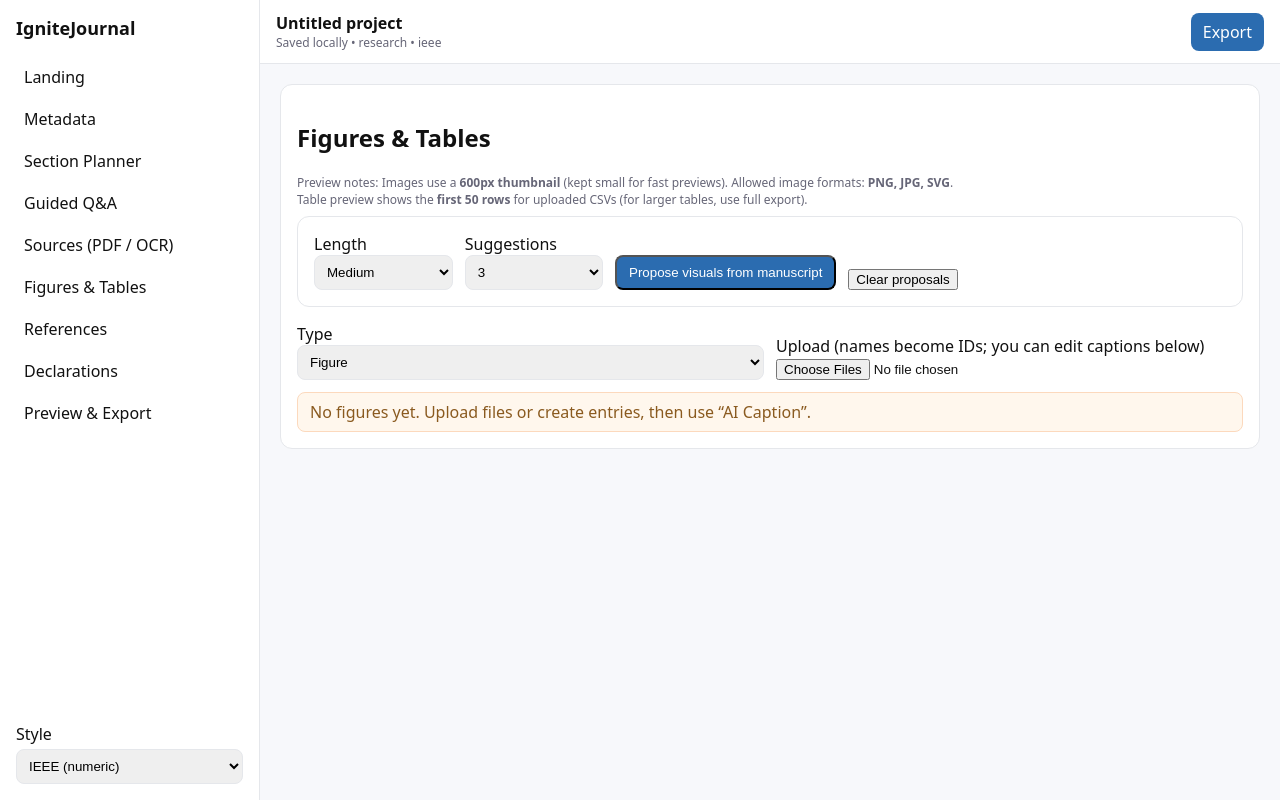
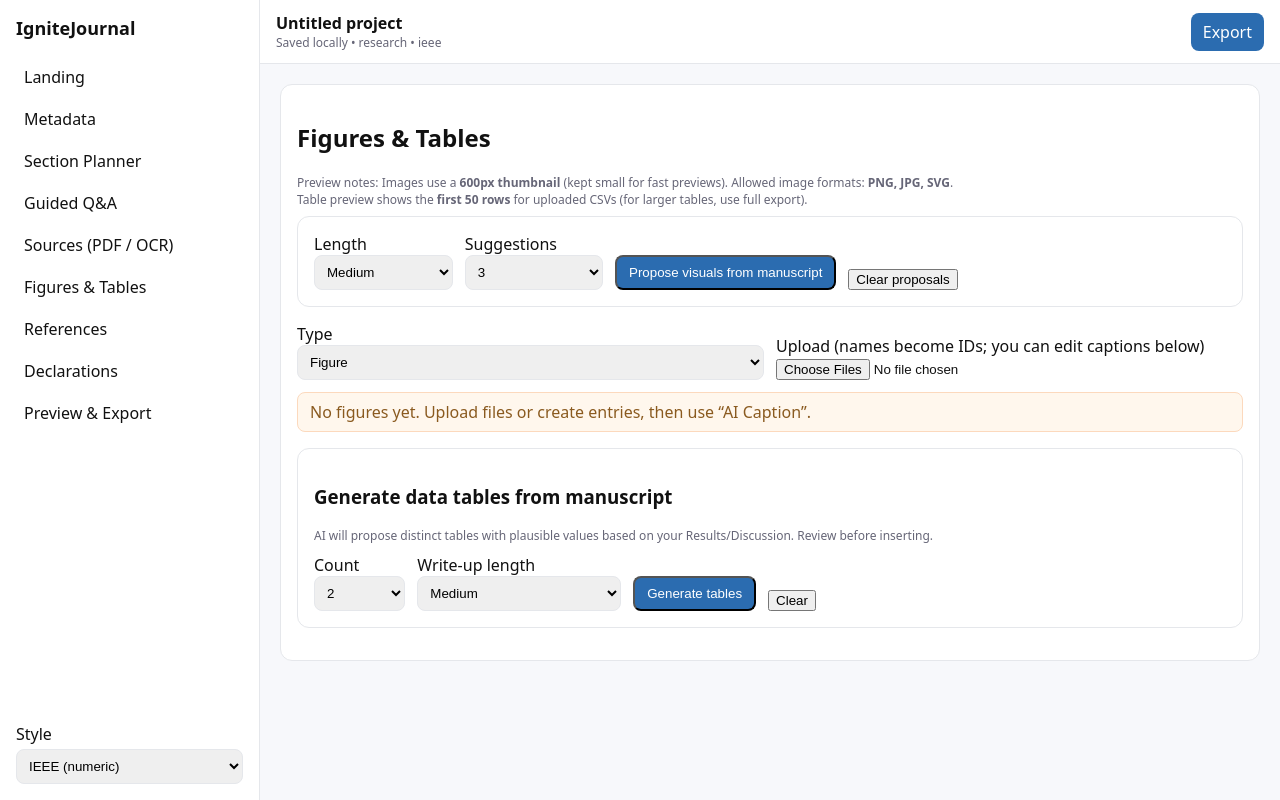
Before and after one commit to Zux12/JournalAI, a React (Vite) app: page /figures in a window 1280 px wide. Built offline with nearby package versions, Linux system fonts and the light colour scheme.

Commit message:
Update Figures.jsx

```diff
--- a/src/features/figures/Figures.jsx
+++ b/src/features/figures/Figures.jsx
@@ -3,7 +3,7 @@ import axios from 'axios';
 import { useProjectState } from '../../app/state.jsx';
 
 export default function Figures(){
-  const { project, update, setFigures, setTables, setSectionDraft, setVisualProposals, setVisualPlacements } = useProjectState();
+  const { project, update, setFigures, setTables, setSectionDraft, setVisualProposals, setVisualPlacements, setGeneratedTableProposals } = useProjectState();
   const [mode, setMode] = React.useState('figure'); // figure|table
   const sections = (project.planner?.sections || []).filter(s => !s.skipped && s.id!=='refs');
 
@@ -16,6 +16,13 @@ export default function Figures(){
   const [vizLen, setVizLen] = React.useState('medium'); // short|medium|long
   const [vizCount, setVizCount] = React.useState(3);
   const proposals = project.visualProposals || [];
+
+  // Generate data tables (panel)
+const [genBusy, setGenBusy] = React.useState(false);
+const [genCount, setGenCount] = React.useState(2);     // how many tables
+const [genLen, setGenLen] = React.useState('medium');  // short|medium|long
+const genTables = project.generatedTableProposals || [];
+
 
   // Per-item placement suggestions
   const [placing, setPlacing] = React.useState({});     // id -> bool
@@ -287,6 +294,66 @@ function applyPlacement(item, modeSel){
 }
 
 
+async function generateTablesFromManuscript(){
+  setGenBusy(true);
+  try{
+    const secs = manuscriptSections();
+    const { data } = await axios.post('/api/ai/generate-tables', {
+      title: project.metadata?.title || '',
+      discipline: project.metadata?.discipline || '',
+      manuscriptSections: secs,
+      count: genCount,
+      length: genLen
+    });
+    setGeneratedTableProposals(Array.isArray(data?.tables) ? data.tables : []);
+  } finally {
+    setGenBusy(false);
+  }
+}
+
+function applyGeneratedTableCreate(t){
+  // ensure unique ID
+  const baseId = t.id && String(t.id).trim() ? t.id : slugId(t.title || 'table');
+  const id = ensureUniqueId(baseId, project.tables || []);
+  const next = [...(project.tables||[]), {
+    id,
+    name: `${id}.csv`,
+    caption: t.caption || '',
+    variables: t.variables || '',
+    notes: '',
+    columns: Array.isArray(t.columns) ? t.columns : [],
+    sampleRows: Array.isArray(t.rows) ? t.rows : []
+  }];
+  setTables(next);
+  alert(`Generated table created: ${id}. Use {tab:${id}} to reference.`);
+}
+
+function applyGeneratedTableInsert(t, modeSel){
+  // modeSel: 'token+writeup' | 'token' | 'notes'
+  // ensure the table exists (create if needed)
+  const existing = (project.tables || []).find(tb => tb.id === t.id);
+  if (!existing) applyGeneratedTableCreate(t);
+
+  const secId = getSectionIdByName(t.placement?.section);
+  if (!secId) return alert('Suggested section not found.');
+
+  const token = `{tab:${t.id}}`;
+  const para  = t.paragraph || '';
+  const current = project.sections?.[secId]?.draft || '';
+
+  if (modeSel === 'notes') {
+    const prevNotes = project.sections?.[secId]?.notes || '';
+    const combined = prevNotes ? (prevNotes + '\n\n' + para) : para;
+    setSectionNotesFor(secId, combined);
+    return alert('Write-up added to Notes for this section.');
+  }
+
+  const insertion = modeSel === 'token+writeup' ? (token + (para ? `\n\n${para}` : '')) : token;
+  const next = insertAfterAnchor(current, t.placement?.anchor, insertion);
+  setSectionDraft(secId, next);
+  alert('Inserted generated table into draft.');
+}
+
 
 
   return (
@@ -482,6 +549,85 @@ function applyPlacement(item, modeSel){
           </div>
         )}
       </div>
+
+
+      {/* Generate data tables (AI) */}
+<div className="card" style={{marginTop:16}}>
+  <h3>Generate data tables from manuscript</h3>
+  <div style={{fontSize:12, color:'#667', margin:'4px 0 10px'}}>
+    AI will propose distinct tables with plausible values based on your Results/Discussion. Review before inserting.
+  </div>
+  <div style={{display:'flex', gap:12, alignItems:'end', flexWrap:'wrap'}}>
+    <div>
+      <label>Count</label>
+      <select className="input" value={genCount} onChange={e=>setGenCount(Number(e.target.value)||2)}>
+        <option value="1">1</option>
+        <option value="2">2</option>
+        <option value="3">3</option>
+      </select>
+    </div>
+    <div>
+      <label>Write-up length</label>
+      <select className="input" value={genLen} onChange={e=>setGenLen(e.target.value)}>
+        <option value="short">Short</option>
+        <option value="medium">Medium</option>
+        <option value="long">Long</option>
+      </select>
+    </div>
+    <button className="btn" onClick={generateTablesFromManuscript} disabled={genBusy}>
+      {genBusy ? 'Generating…' : 'Generate tables'}
+    </button>
+    <button onClick={()=>setGeneratedTableProposals([])} disabled={genBusy}>Clear</button>
+  </div>
+
+  {/* Proposals list */}
+  {genTables.length > 0 && (
+    <div style={{marginTop:10}}>
+      {genTables.map((t, i)=>(
+        <div key={i} className="card" style={{padding:'12px'}}>
+          <div style={{display:'flex', gap:8, alignItems:'center', flexWrap:'wrap'}}>
+            <span className="badge">Table</span>
+            <strong>{t.title || '(untitled)'}</strong>
+            <code style={{opacity:.7}}>{t.id}</code>
+            <span style={{marginLeft:'auto', color:'#667'}}>Place: {t.placement?.section || '—'} → after “{(t.placement?.anchor || '').slice(0,80)}”</span>
+          </div>
+
+          {/* Table preview */}
+          <div style={{marginTop:8, overflowX:'auto', border:'1px solid #e5e7eb', borderRadius:8}}>
+            <table style={{minWidth:480, borderCollapse:'collapse', fontSize:13}}>
+              <thead>
+                <tr>
+                  {(t.columns||[]).map((c,ci)=><th key={ci} style={{textAlign:'left', padding:'6px', borderBottom:'1px solid #e5e7eb'}}>{c}</th>)}
+                </tr>
+              </thead>
+              <tbody>
+                {(t.rows||[]).map((r,ri)=>(
+                  <tr key={ri} style={{borderTop:'1px solid #f1f5f9'}}>
+                    {r.map((cell,ci)=><td key={ci} style={{padding:'6px'}}>{cell}</td>)}
+                  </tr>
+                ))}
+              </tbody>
+            </table>
+          </div>
+
+          <div style={{marginTop:6, color:'#111'}}><em>Caption:</em> {t.caption || '—'}</div>
+          <div style={{marginTop:6, color:'#111'}}><em>Variables:</em> {t.variables || '—'}</div>
+          <div style={{marginTop:6, whiteSpace:'pre-wrap'}}>{t.paragraph || ''}</div>
+
+          <div style={{display:'flex', gap:8, marginTop:8, flexWrap:'wrap'}}>
+            <button className="btn" onClick={()=>{ applyGeneratedTableCreate(t); }}>Create table only</button>
+            <button onClick={()=>{ applyGeneratedTableInsert(t, 'token') }}>Insert token only</button>
+            <button className="btn" onClick={()=>{ applyGeneratedTableInsert(t, 'token+writeup') }}>Create + insert token + write-up</button>
+            <button onClick={()=>{ applyGeneratedTableInsert(t, 'notes') }}>Write-up to Notes</button>
+          </div>
+        </div>
+      ))}
+    </div>
+  )}
+</div>
+
+
+
     </div>
   );
 }
```
